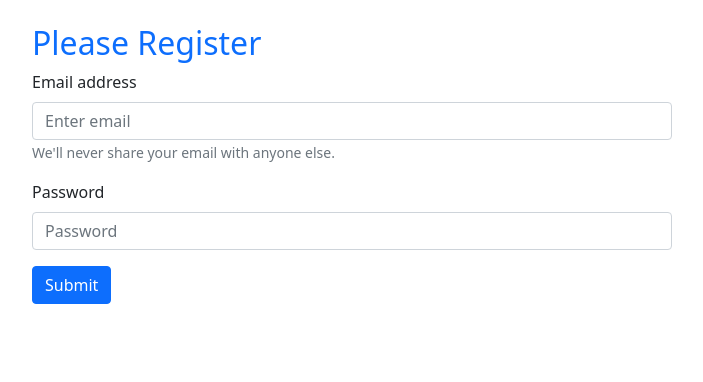
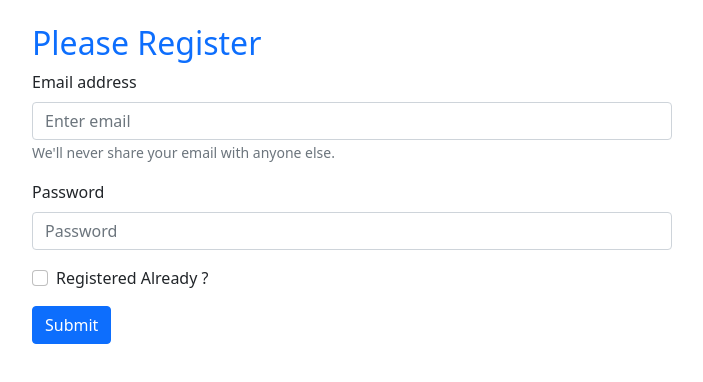
Before and after one commit to shawon-MG/mod-56--simple_firebase_authentication, a React (Create React App) app: page / in a window 1280 px wide. Shown: the top 382 px of the page, without its empty margins (288-991 px from the left). Built offline with nearby package versions, Linux system fonts and the light colour scheme.

Commit message:
Toggle Registration and login

```diff
--- a/src/App.js
+++ b/src/App.js
@@ -13,11 +13,11 @@ function App() {
 
   const [email, setEmail] = useState('');
   const [password, setPassword] = useState('');
+  const [register, setRegister] = useState(false);
 
   const handleEmailBlur = (event) => {
     setEmail(event.target.value);
   }
-
   const handlePasswordBlur = (event) => {
     setPassword(event.target.value);
   }
@@ -35,10 +35,14 @@ function App() {
     event.preventDefault();
   }
 
+  const handleRegistration = event => {
+    setRegister(event.target.checked);
+  }
+
   return (
     <div>
       <div className="registration w-50 mx-auto">
-        <h2 className='text-primary  mt-4'> Please Register</h2>
+        <h2 className='text-primary  mt-4'> Please {register ? 'Log-In' : 'Register'}</h2>
         <Form onSubmit={handleSubmit}>
           <Form.Group className="mb-3" controlId="formBasicEmail">
             <Form.Label>Email address</Form.Label>
@@ -52,7 +56,9 @@ function App() {
             <Form.Label>Password</Form.Label>
             <Form.Control onBlur={handlePasswordBlur} type="password" placeholder="Password" required />
           </Form.Group>
-
+          <Form.Group className="mb-3" controlId="formBasicCheckbox">
+            <Form.Check onChange={handleRegistration} type="checkbox" label="Registered Already ?" />
+          </Form.Group>
           <Button variant="primary" type="submit">
             Submit
           </Button>
```
